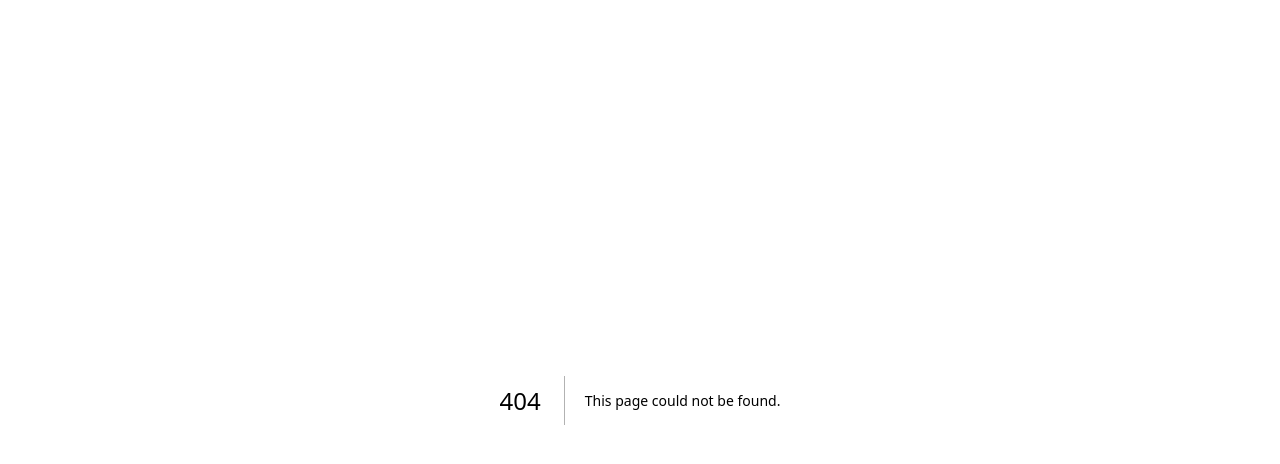
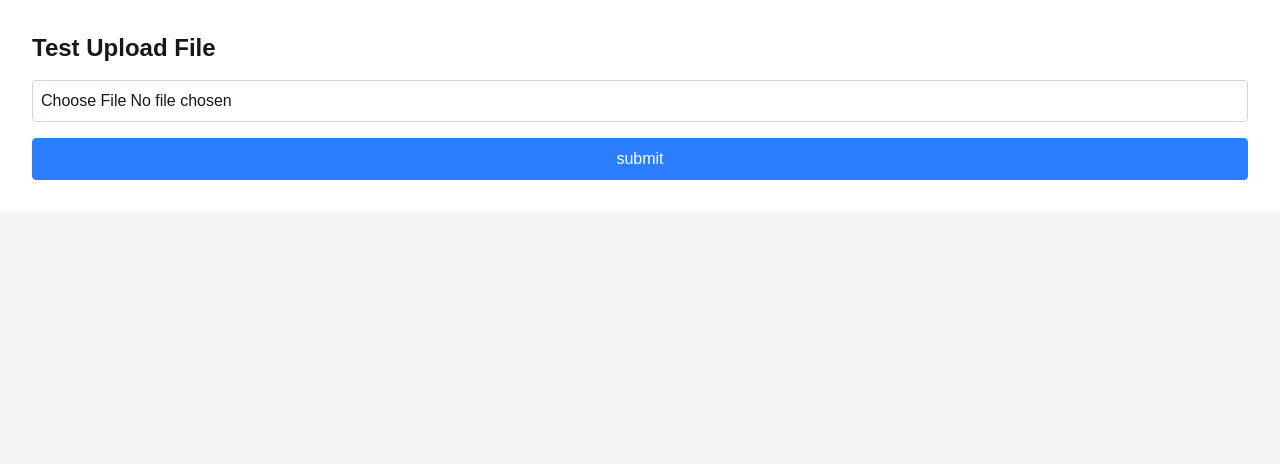
Before and after one commit to makoto0825/Secure_Storage_App, a Next.js app in the folder frontend/: page /upload in a window 1280 px wide. Before the commit this address had no page. Shown: the top 464 px of the page. Built offline with nearby package versions, Linux system fonts and the light colour scheme.

Commit message:
✨ フロント側のuploadを実装

```diff
--- /dev/null
+++ b/frontend/src/app/upload/page.tsx
@@ -0,0 +1,48 @@
+'use client';
+
+import { useState } from 'react';
+
+export default function UploadPage() {
+  const [file, setFile] = useState<File | null>(null);
+  const [message, setMessage] = useState('');
+
+  const handleUpload = async (e: React.FormEvent<HTMLFormElement>) => {
+    e.preventDefault();
+    if (!file) return;
+
+    const formData = new FormData();
+    formData.append('file', file);
+
+    try {
+      const res = await fetch('http://localhost:8000/upload/', {
+        method: 'POST',
+        body: formData,
+      });
+
+      const data = await res.json();
+      setMessage(data.message || 'アップロードに失敗しました');
+    } catch {
+      setMessage('ファイルのアップロード中にエラーが発生しました');
+    }
+  };
+
+  return (
+    <main className='p-8'>
+      <h1 className='text-2xl font-bold mb-4'>Test Upload File</h1>
+      <form onSubmit={handleUpload} className='flex flex-col gap-4'>
+        <input
+          className='border border-gray-300 p-2 rounded'
+          type='file'
+          onChange={(e) => setFile(e.target.files?.[0] || null)}
+        />
+        <button
+          type='submit'
+          className='bg-blue-500 text-white px-4 py-2 rounded border border-blue-500 hover:bg-blue-600'
+        >
+          submit
+        </button>
+      </form>
+      {message && <p className='mt-4 text-green-600'>{message}</p>}
+    </main>
+  );
+}
```
Also changed, not shown: 1 other file (tests, documents, lock files or other folders).
